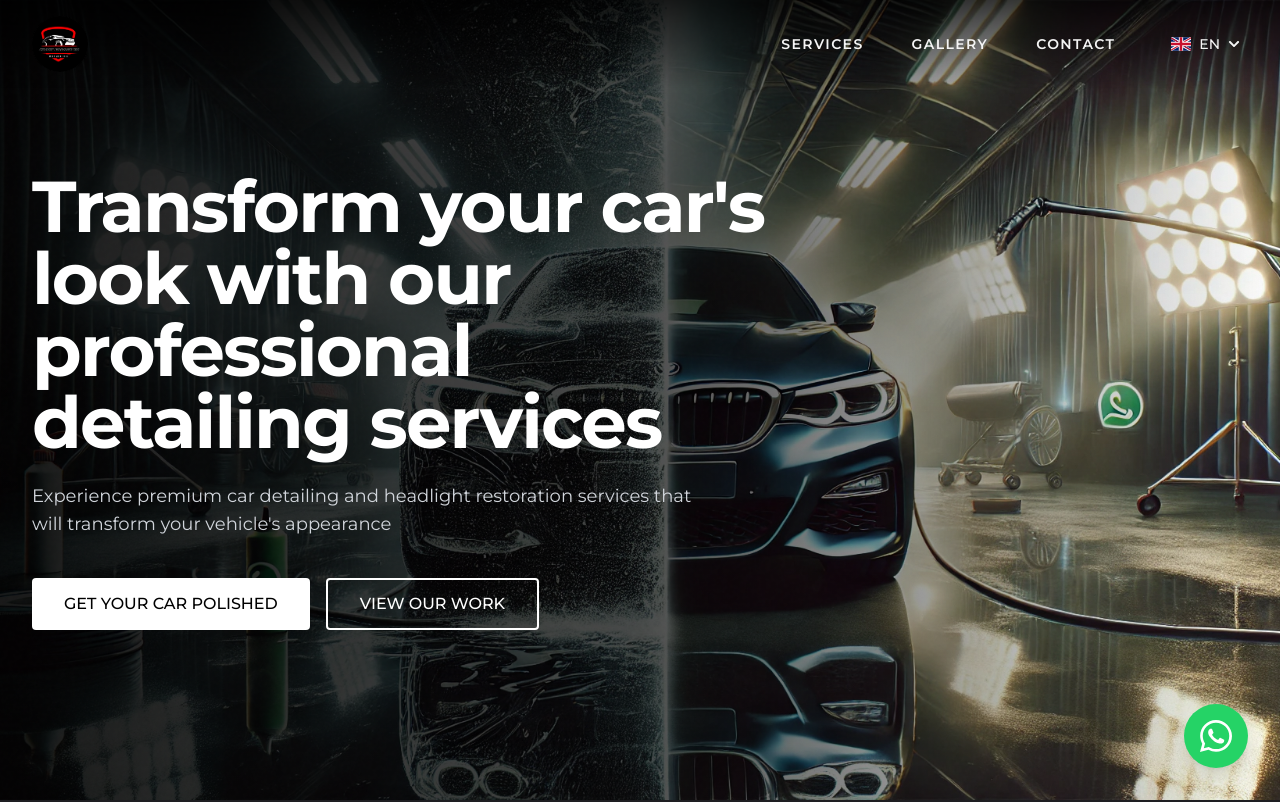
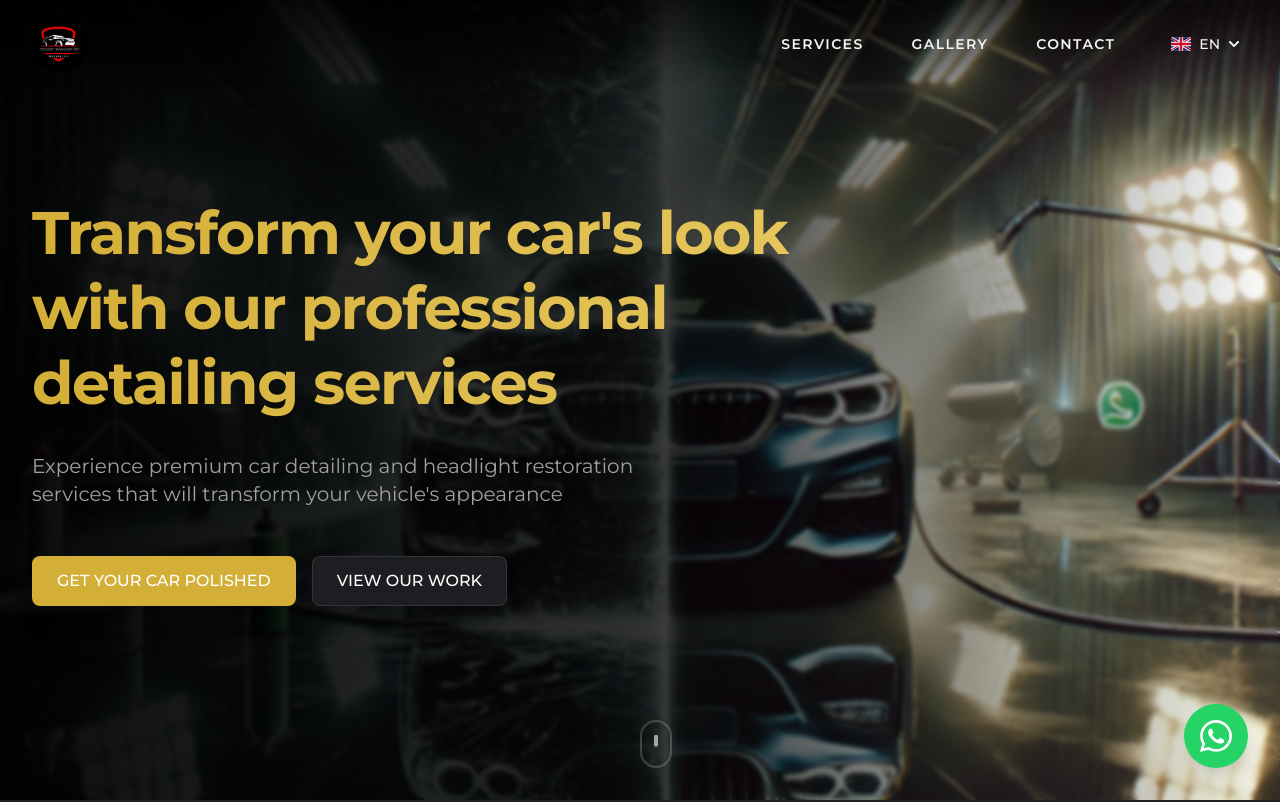
Before and after one commit to Apexium-Dev/crazy-garage, a Next.js app: page / in a window 1280 px wide. Shown: the top 802 px of the page. Built offline with nearby package versions, Linux system fonts and the light colour scheme.

Commit message:
feat: add smooth scroll functionality to Hero buttons

```diff
--- a/src/components/sections/Hero.tsx
+++ b/src/components/sections/Hero.tsx
@@ -4,6 +4,16 @@ import { motion } from 'framer-motion'
 import Image from 'next/image'
 
 export default function Hero() {
+  const scrollToSection = (sectionId: string) => {
+    const element = document.getElementById(sectionId);
+    if (element) {
+      element.scrollIntoView({
+        behavior: 'smooth',
+        block: 'start'
+      });
+    }
+  };
+
   return (
     <section className="relative min-h-screen flex items-center justify-center overflow-hidden">
       {/* Background Image */}
@@ -16,7 +26,8 @@ export default function Hero() {
           priority
           quality={100}
         />
-        <div className="absolute inset-0 bg-gradient-to-r from-black/90 via-black/70 to-transparent" />
+        <div className="absolute inset-0 bg-gradient-to-r from-black/95 via-black/80 to-transparent" />
+        <div className="absolute inset-0 bg-[var(--background-rgb)]/30 backdrop-blur-[2px]" />
       </div>
 
       <div className="container relative z-10">
@@ -25,36 +36,62 @@ export default function Hero() {
             initial={{ opacity: 0, y: 20 }}
             animate={{ opacity: 1, y: 0 }}
             transition={{ duration: 0.8 }}
-            className="space-y-6"
+            className="space-y-8"
           >
-            <h1 className="text-5xl md:text-6xl lg:text-7xl font-bold text-white leading-tight">
+            <motion.h1
+              initial={{ opacity: 0, y: 20 }}
+              animate={{ opacity: 1, y: 0 }}
+              transition={{ duration: 0.8, delay: 0.2 }}
+              className="gradient-text leading-tight"
+            >
               Transform your car's look with our professional detailing services
-            </h1>
+            </motion.h1>
 
-            <p className="text-lg text-gray-300 max-w-2xl">
+            <motion.p
+              initial={{ opacity: 0, y: 20 }}
+              animate={{ opacity: 1, y: 0 }}
+              transition={{ duration: 0.8, delay: 0.4 }}
+              className="text-lg md:text-xl text-[var(--text-muted)] max-w-2xl"
+            >
               Experience premium car detailing and headlight restoration services that
               will transform your vehicle's appearance
-            </p>
+            </motion.p>
 
-            <div className="flex flex-col sm:flex-row gap-4 pt-4">
-              <button className="px-8 py-3 bg-white text-black font-medium rounded hover:bg-gray-100 transition-colors">
+            <motion.div
+              initial={{ opacity: 0, y: 20 }}
+              animate={{ opacity: 1, y: 0 }}
+              transition={{ duration: 0.8, delay: 0.6 }}
+              className="flex flex-col sm:flex-row gap-4 pt-4"
+            >
+              <button
+                className="btn btn-primary"
+                onClick={() => scrollToSection('contact')}
+              >
                 GET YOUR CAR POLISHED
               </button>
-              <button className="px-8 py-3 bg-transparent border-2 border-white text-white font-medium rounded hover:bg-white/10 transition-colors">
+              <button
+                className="btn btn-secondary"
+                onClick={() => scrollToSection('gallery')}
+              >
                 VIEW OUR WORK
               </button>
-            </div>
+            </motion.div>
           </motion.div>
         </div>
       </div>
 
       {/* WhatsApp Icon */}
-      <div className="absolute bottom-8 right-8 z-20">
+      <motion.div
+        initial={{ opacity: 0, scale: 0.8 }}
+        animate={{ opacity: 1, scale: 1 }}
+        transition={{ duration: 0.5, delay: 1 }}
+        className="fixed bottom-8 right-8 z-20"
+      >
         <a
           href="https://wa.me/38976276666"
           target="_blank"
           rel="noopener noreferrer"
-          className="block w-16 h-16 bg-[#25D366] rounded-full flex items-center justify-center shadow-lg hover:bg-[#20BD5C] transition-colors"
+          className="block w-16 h-16 bg-[#25D366] rounded-full flex items-center justify-center shadow-lg hover:bg-[#20BD5C] transition-all duration-300 hover:scale-110"
         >
           <Image
             src="/images/whatsapp.svg"
@@ -64,7 +101,34 @@ export default function Hero() {
             className="w-8 h-8"
           />
         </a>
-      </div>
+      </motion.div>
+
+      {/* Scroll Indicator */}
+      <motion.div
+        initial={{ opacity: 0, y: 10 }}
+        animate={{ opacity: 1, y: 0 }}
+        transition={{
+          duration: 1,
+          delay: 1.2,
+          repeat: Infinity,
+          repeatType: "reverse"
+        }}
+        className="absolute bottom-8 left-1/2 transform -translate-x-1/2 z-10"
+      >
+        <div className="w-8 h-12 rounded-full border-2 border-white/20 flex items-start justify-center p-2">
+          <motion.div
+            animate={{
+              y: [0, 12, 0],
+            }}
+            transition={{
+              duration: 1.5,
+              repeat: Infinity,
+              repeatType: "loop"
+            }}
+            className="w-1 h-3 bg-white/60 rounded-full"
+          />
+        </div>
+      </motion.div>
     </section>
   )
 }
```
